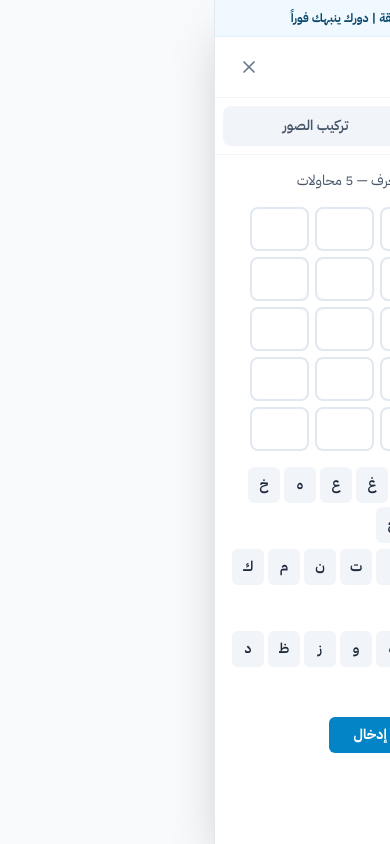
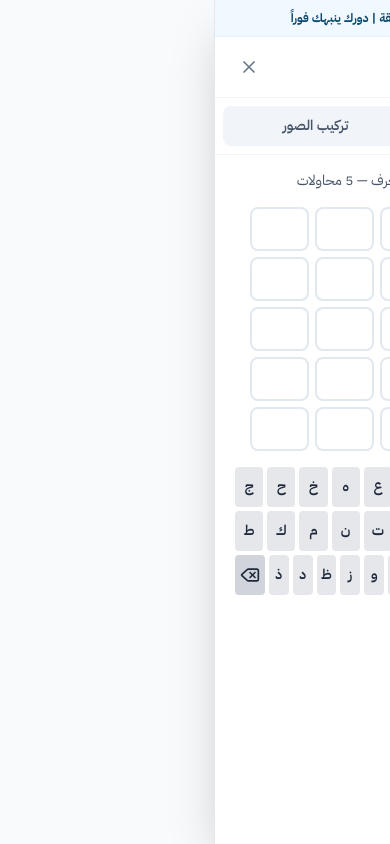
Before and after one commit to KotaibahGhaleb/EMS, a React (Vite) app: page / in a window 390 px wide. Both pictures are taken after a click on the button "تسلَّ أثناء الانتظار 🎮". Shown: the part 772-1616 px from the top of the page. Built offline with nearby package versions, Linux system fonts and the light colour scheme.

Commit message:
Match Wordle virtual keyboard to native mobile Arabic layout.
Three-row layout with integrated enter/backspace and responsive flex keys.

Co-authored-by: Cursor <cursoragent@cursor.com>

```diff
--- a/src/components/waitingGames/ArabicWordle.tsx
+++ b/src/components/waitingGames/ArabicWordle.tsx
@@ -1,7 +1,9 @@
-import { Sparkles, Trophy } from 'lucide-react'
+import { Delete, Trophy } from 'lucide-react'
 import { useCallback, useMemo, useState } from 'react'
 import {
-  ARABIC_KEYBOARD_ROWS,
+  ARABIC_KEYBOARD_ROW_1,
+  ARABIC_KEYBOARD_ROW_2,
+  ARABIC_KEYBOARD_ROW_3,
   evaluateWordleGuess,
   pickWordleAnswer,
   splitArabicLetters,
@@ -79,14 +81,27 @@ export function ArabicWordle({ paused }: ArabicWordleProps) {
       return
     }
 
+    const insert = key === 'لا' ? 'لا' : key
     setGuesses((prev) => {
       const next = [...prev]
-      const letters = splitArabicLetters(next[currentRowIndex])
-      if (letters.length >= WORD_LENGTH) return prev
-      next[currentRowIndex] = next[currentRowIndex] + key
+      const combined = next[currentRowIndex] + insert
+      if (splitArabicLetters(combined).length > WORD_LENGTH) return prev
+      next[currentRowIndex] = combined
       return next
     })
   }
+
+  const letterKeyClass = (key: string) => {
+    const st = key === 'لا' ? undefined : keyStates.get(key)
+    if (st === 'green') return 'bg-emerald-500 text-white active:bg-emerald-600'
+    if (st === 'yellow') return 'bg-amber-400 text-white active:bg-amber-500'
+    if (st === 'gray') return 'bg-slate-400 text-white active:bg-slate-500'
+    return 'bg-gray-200 text-slate-800 active:bg-gray-300 dark:bg-gray-700 dark:text-gray-100 dark:active:bg-gray-600'
+  }
+
+  const baseKeyClass =
+    'flex-1 min-w-0 h-10 sm:h-12 flex items-center justify-center rounded text-sm font-semibold disabled:opacity-50'
+  const actionKeyClass = `${baseKeyClass} flex-[1.5] bg-gray-300 text-slate-800 active:bg-gray-400 dark:bg-gray-600 dark:text-white dark:active:bg-gray-500`
 
   const getCellLetter = (rowIndex: number, colIndex: number): string => {
     const letters = splitArabicLetters(guesses[rowIndex] ?? '')
@@ -146,50 +161,56 @@ export function ArabicWordle({ paused }: ArabicWordleProps) {
         </p>
       )}
 
-      <div className="space-y-1.5">
-        {ARABIC_KEYBOARD_ROWS.map((row, i) => (
-          <div key={i} className="flex flex-wrap justify-center gap-1">
-            {row.map((key) => {
-              const st = keyStates.get(key)
-              const bg =
-                st === 'green'
-                  ? 'bg-emerald-500 text-white'
-                  : st === 'yellow'
-                    ? 'bg-amber-400 text-white'
-                    : st === 'gray'
-                      ? 'bg-slate-400 text-white'
-                      : 'bg-slate-100 text-slate-800 hover:bg-slate-200'
-              return (
+      <div
+        dir="rtl"
+        className="mx-auto w-full max-w-md select-none px-1"
+        aria-label="لوحة مفاتيح عربية"
+      >
+        {[ARABIC_KEYBOARD_ROW_1, ARABIC_KEYBOARD_ROW_2].map((row, i) => (
+          <div key={i} className="my-1 flex w-full items-center justify-center gap-1">
+            {row.map((key) => (
               <button
                 key={key}
                 type="button"
                 disabled={paused || Boolean(finished)}
                 onClick={() => onKey(key)}
-                  className={`min-w-[2rem] rounded-md px-2 py-2 text-sm font-semibold ${bg} disabled:opacity-50`}
+                className={`${baseKeyClass} ${letterKeyClass(key)}`}
               >
                 {key}
               </button>
-              )
-            })}
+            ))}
           </div>
         ))}
-        <div className="flex justify-center gap-2 pt-1">
+
+        <div className="my-1 flex w-full items-center justify-center gap-1">
+          <button
+            type="button"
+            disabled={paused || Boolean(finished)}
+            onClick={() => onKey('↵')}
+            className={`${actionKeyClass} bg-sky-600 text-xs font-bold text-white active:bg-sky-700 sm:text-sm`}
+            aria-label="إدخال"
+          >
+            إدخال
+          </button>
+          {ARABIC_KEYBOARD_ROW_3.map((key) => (
+            <button
+              key={key}
+              type="button"
+              disabled={paused || Boolean(finished)}
+              onClick={() => onKey(key)}
+              className={`${baseKeyClass} ${letterKeyClass(key)} ${key === 'لا' ? 'text-xs sm:text-sm' : ''}`}
+            >
+              {key}
+            </button>
+          ))}
           <button
             type="button"
             disabled={paused || Boolean(finished)}
             onClick={() => onKey('⌫')}
-            className="rounded-md bg-slate-200 px-4 py-2 text-sm font-semibold disabled:opacity-50"
+            className={actionKeyClass}
+            aria-label="حذف"
           >
-            ⌫
-          </button>
-          <button
-            type="button"
-            disabled={paused || Boolean(finished)}
-            onClick={() => onKey('↵')}
-            className="inline-flex items-center gap-1 rounded-md bg-sky-600 px-6 py-2 text-sm font-bold text-white disabled:opacity-50"
-          >
-            <Sparkles className="h-4 w-4" />
-            إدخال
+            <Delete className="h-5 w-5" aria-hidden />
           </button>
         </div>
       </div>
--- a/src/data/wordleWords.ts
+++ b/src/data/wordleWords.ts
@@ -42,8 +42,47 @@ export function evaluateWordleGuess(
   return result
 }
 
-export const ARABIC_KEYBOARD_ROWS = [
-  ['ض', 'ص', 'ث', 'ق', 'ف', 'غ', 'ع', 'ه', 'خ', 'ح', 'ج'],
-  ['ش', 'س', 'ي', 'ب', 'ل', 'ا', 'ت', 'ن', 'م', 'ك', 'ط'],
-  ['ئ', 'ء', 'ؤ', 'ر', 'ى', 'ة', 'و', 'ز', 'ظ', 'د', 'ذ'],
+/** Native mobile Arabic keyboard — rows 1 & 2 (11 keys each) */
+export const ARABIC_KEYBOARD_ROW_1 = [
+  'ض',
+  'ص',
+  'ث',
+  'ق',
+  'ف',
+  'غ',
+  'ع',
+  'ه',
+  'خ',
+  'ح',
+  'ج',
 ] as const
+
+export const ARABIC_KEYBOARD_ROW_2 = [
+  'ش',
+  'س',
+  'ي',
+  'ب',
+  'ل',
+  'ا',
+  'ت',
+  'ن',
+  'م',
+  'ك',
+  'ط',
+] as const
+
+/** Row 3 letter keys (between Backspace and Enter on mobile layout) */
+export const ARABIC_KEYBOARD_ROW_3 = [
+  'ئ',
+  'ء',
+  'ؤ',
+  'ر',
+  'لا',
+  'ى',
+  'ة',
+  'و',
+  'ز',
+  'ظ',
+  'د',
+  'ذ',
+] as const
```
Lines whose indentation alone changed are shown as unchanged.
